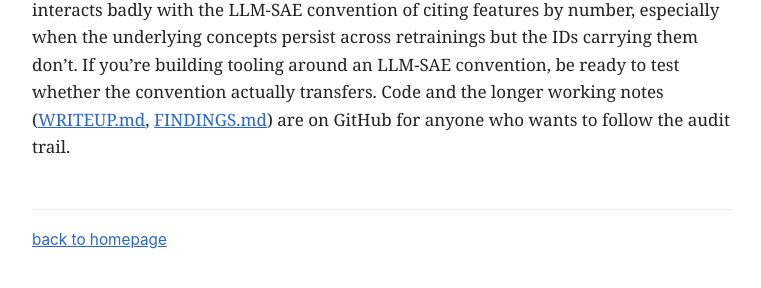
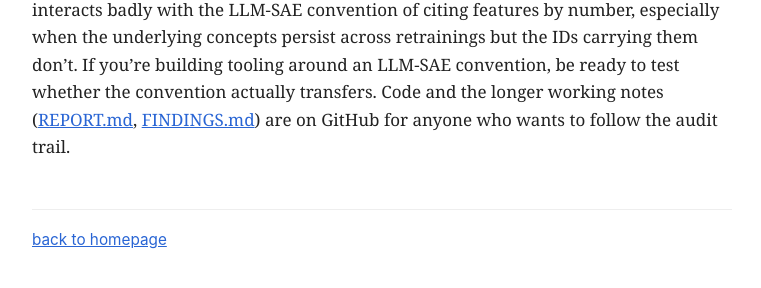
Before and after one commit to VictoryChianumba/VictoryChianumba.github.io, a Jekyll site: the page built from _posts/2026-06-03-wm-visualizer.md, in a window 1280 px wide and 900 px high, scrolled down 6075 px. Shown: the part 609-897 px from the top of the window, without its empty margins (258-1019 px from the left). Built offline with Jekyll 4.4.1, drawn with Linux system fonts in a browser that asks for light colours.

```diff
--- a/_posts/2026-06-03-wm-visualizer.md
+++ b/_posts/2026-06-03-wm-visualizer.md
@@ -50,4 +50,4 @@ The picture across the project, summarized: I built a working SAE feature explor
 
 The limits are worth being explicit about. This is one game (Breakout), one model (IRIS), one SAE configuration, one tokenizer. The 2048-feature SAE is small relative to the 32K+ that's typical for LLM work, and the 80k vectors behind it is on the low side. None of this is at the scale where a finding generalizes by itself. The magnitude-ranking observation is the one I'd most expect to replicate elsewhere, because it follows from a structural difference between LLMs and world models (token-level decision points versus slow-evolving state) rather than from anything specific to IRIS or Breakout. The other findings are observations from one corner; they'd want re-running on other substrates before any of them count as transferable.
 
-The practical takeaway: don't reach for activation magnitude as the default importance signal on a substrate with slowly-evolving state, and don't treat feature IDs as stable references across retrainings — they're checkpoint-specific in a way that interacts badly with the LLM-SAE convention of citing features by number, especially when the underlying concepts persist across retrainings but the IDs carrying them don't. If you're building tooling around an LLM-SAE convention, be ready to test whether the convention actually transfers. Code and the longer working notes ([WRITEUP.md](https://github.com/VictoryChianumba/world-model-interpretability/blob/main/WRITEUP.md), [FINDINGS.md](https://github.com/VictoryChianumba/world-model-interpretability/blob/main/FINDINGS.md)) are on GitHub for anyone who wants to follow the audit trail.
+The practical takeaway: don't reach for activation magnitude as the default importance signal on a substrate with slowly-evolving state, and don't treat feature IDs as stable references across retrainings — they're checkpoint-specific in a way that interacts badly with the LLM-SAE convention of citing features by number, especially when the underlying concepts persist across retrainings but the IDs carrying them don't. If you're building tooling around an LLM-SAE convention, be ready to test whether the convention actually transfers. Code and the longer working notes ([REPORT.md](https://github.com/VictoryChianumba/world-model-interpretability/blob/master/REPORT.md), [FINDINGS.md](https://github.com/VictoryChianumba/world-model-interpretability/blob/master/FINDINGS.md)) are on GitHub for anyone who wants to follow the audit trail.
```
Also changed, not shown: projects/wm-visualizer.md (+1 -1 lines).
